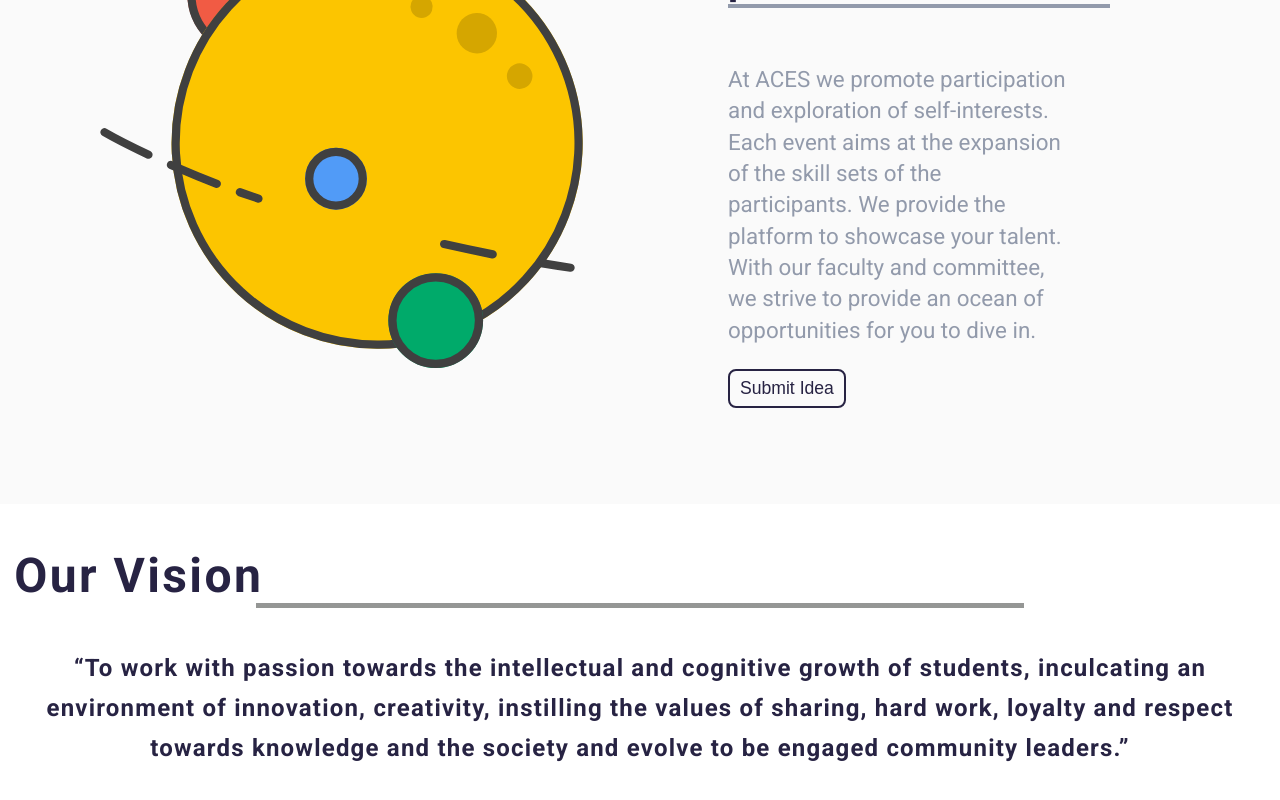
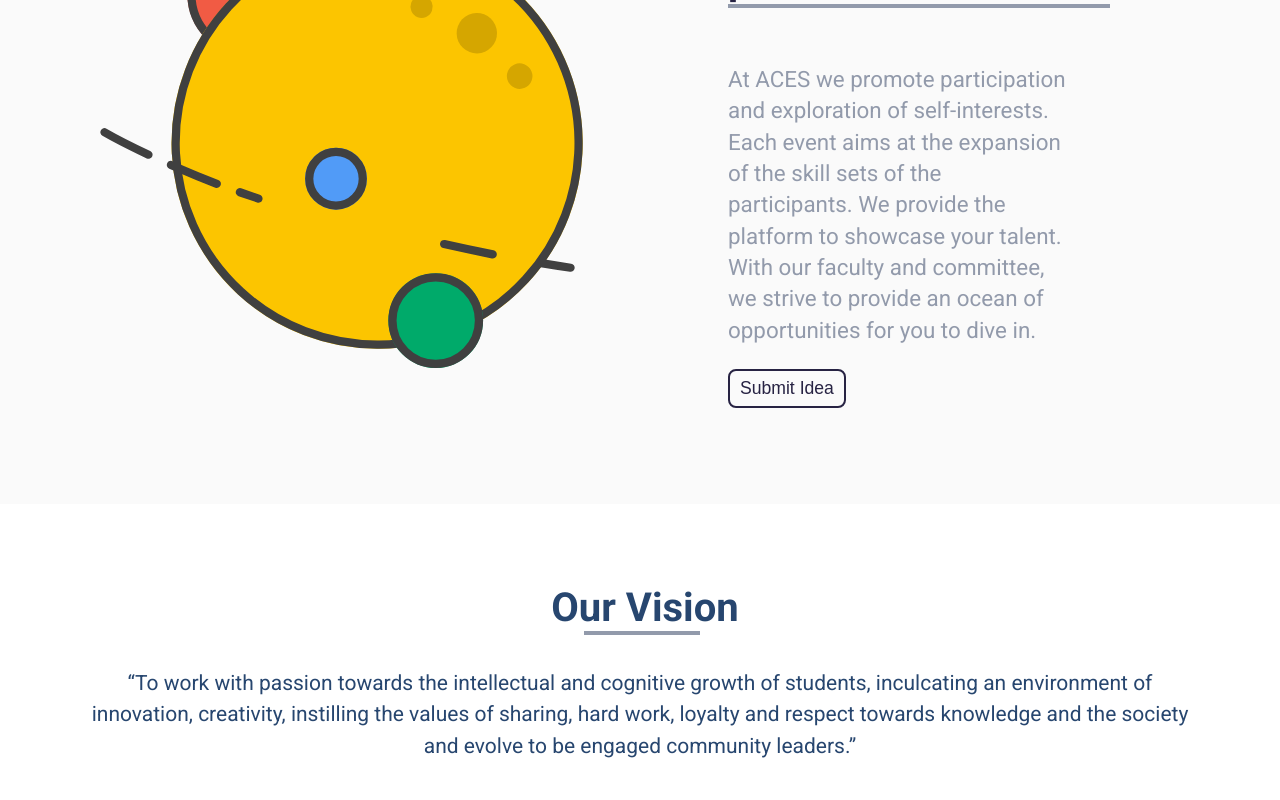
Before and after one commit to acespvgcoet/ACES-Website, a React (Create React App) app: page / in a window 1280 px wide. Shown: the part 2133-2933 px from the top of the page. Built offline with nearby package versions, Linux system fonts and the light colour scheme.

Commit message:
Home component complete

```diff
--- a/src/css/Home.css
+++ b/src/css/Home.css
@@ -158,7 +158,7 @@
   border: 2px solid #929aab;
 }
 
-.description-2-content h1::after {
+.description-1-content h2::after {
   width: 65%;
 }
 
@@ -205,38 +205,28 @@
   width: 600px;
 }
 
-.vision-content p {
-  font-family: Roboto;
-  font-style: Medium;
-  font-weight: 600;
-  font-size: 24px;
-  line-height: 40px;
-
-  display: flex;
-  align-items: center;
+.vision-container {
   text-align: center;
-  letter-spacing: 0.05em;
-
-  color: #272343;
+  color: var(--blueText);
+  margin: 5rem;
+  background-color: #ffffff;
 }
 
 .vision-content h2 {
-  font-family: Roboto;
-  font-style: Bold;
-  font-weight: 600;
-  font-size: 48px;
-  line-height: 65px;
-  display: flex;
-  align-items: center;
-  letter-spacing: 0.05em;
+  font-size: 40px;
+}
 
-  color: #272343;
+.vision-container h2::after {
+  content: "";
+  display: block;
+  border: 2px solid #929aab;
+  width: 10%;
+  margin-left: 45%;
 }
-.custom-underline {
-  background-image: linear-gradient(#959695, #949694);
-  background-position: bottom center; /*Adjust the background-position to move the line*/
-  background-size: 60% 5px; /*Adjust the background size to control length and height*/
-  background-repeat: no-repeat;
+
+.vision-container p {
+  font-size: 21px;
+  line-height: 1.5;
 }
 
 @media screen and (max-width: 992px) {
```
